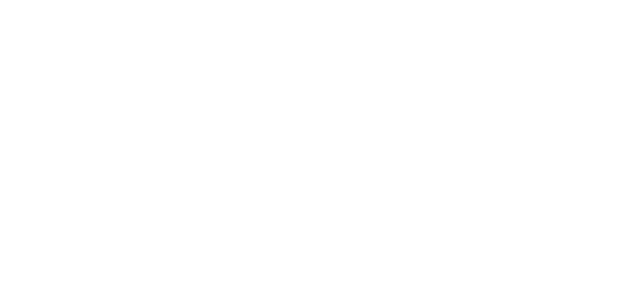
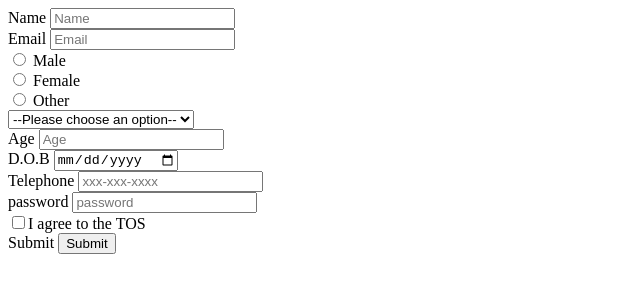
Before and after one commit to acciojob/signup-form-car-ArjunSingh1322, a website: page main.html in a window 1280 px wide. Shown: the whole page, without its empty margins (0-640 px from the left). Drawn offline with Linux system fonts and the light colour scheme.

Commit message:
created a submission

```diff
--- a/main.html
+++ b/main.html
@@ -10,6 +10,43 @@
 	<!-- the entire body must be written by student -->
     <script type="text/javascript" src="./script.js">
 </script>
+ <form>
+	 <lable for = "name">Name</lable>
+       <input type="text" id="name" placeholder="Name" required><br>
+	 	 <lable for = "email">Email</lable>
+	   <input type="email" id="email" placeholder="Email" required><br>
+	   <label for="gender">
+       <input type="radio" name="gender" value="Male"> Male
+       </label><br>
+       <label for="gender">
+       <input type="radio" name="gender" value="Female"> Female
+       </label><br>
+       <label for="gender">
+       <input type="radio" name="gender" value="Other"> Other
+	    </label><br>
+	    <label>
+		 <select id="cars" required>
+    <option value="" disabl selected>--Please choose an option--</option>
+    <option value="Toyota">Toyota</option>
+    <option value="Honda">Honda</option>
+    <option value="Ford">Ford</option>
+    <option value="BMW">BMW</option>
+    <option value="Tesla">Tesla</option>
+  </select></label><br>
+	 <lable for="age">Age</lable>
+			<input type = "number" name="age" id = "age" placeholder ="Age"required><br>
+	  <lable for="dob">D.O.B</lable>
+			<input type="date" name="dob" id ="dob" required><br>
+	 	  <lable for="tel">Telephone</lable>
+			<input type= "tel" name="tel" id ="tel" placeholder="xxx-xxx-xxxx" ><br>
+	 <label for="password">password</label>
+			<input type="password" name="password" id = "password" placeholder="password" required><br>
+	 <label for= "tos"></label>
+			<input type = "checkbox" id="tos" name="tos" required>I agree to the TOS<br>
+	 <label for="button"> Submit</label>
+	 <button  name="submit">Submit</button>
+
+      </form>
 
 </body>
 
```
